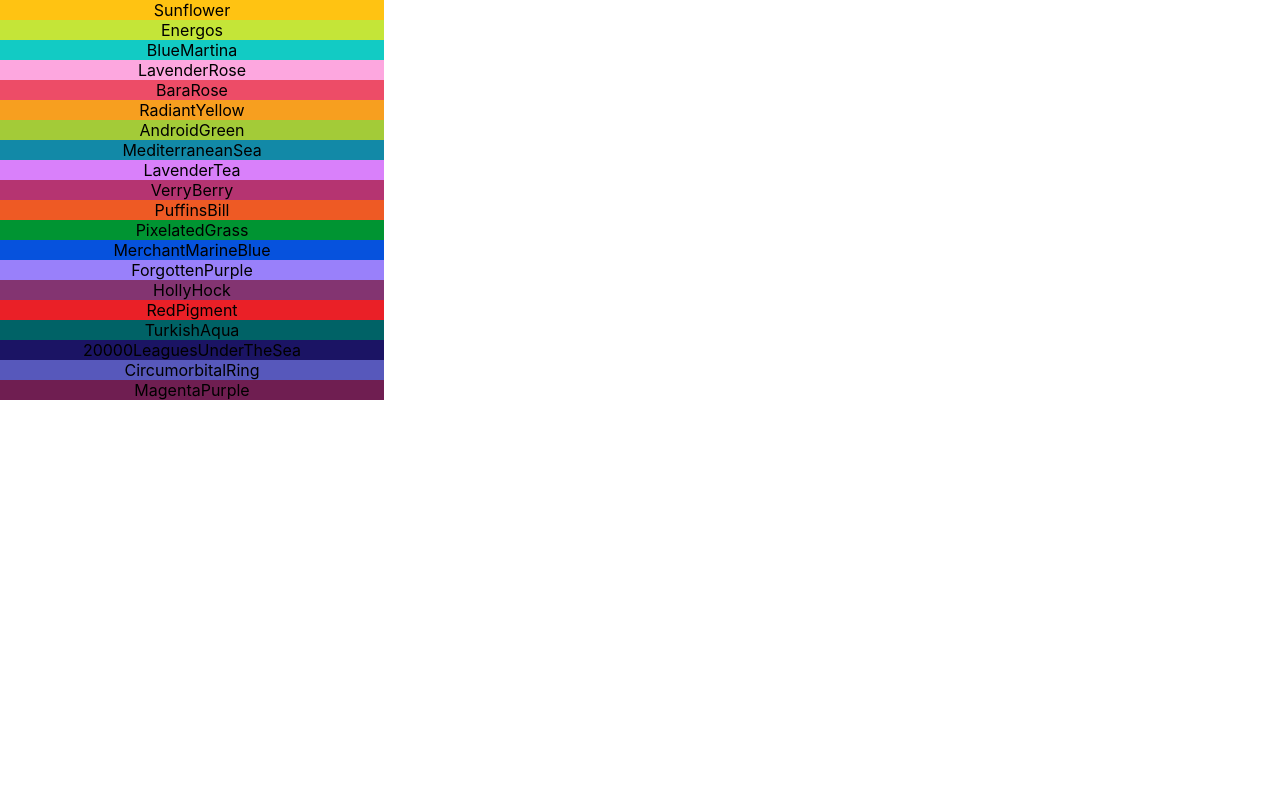
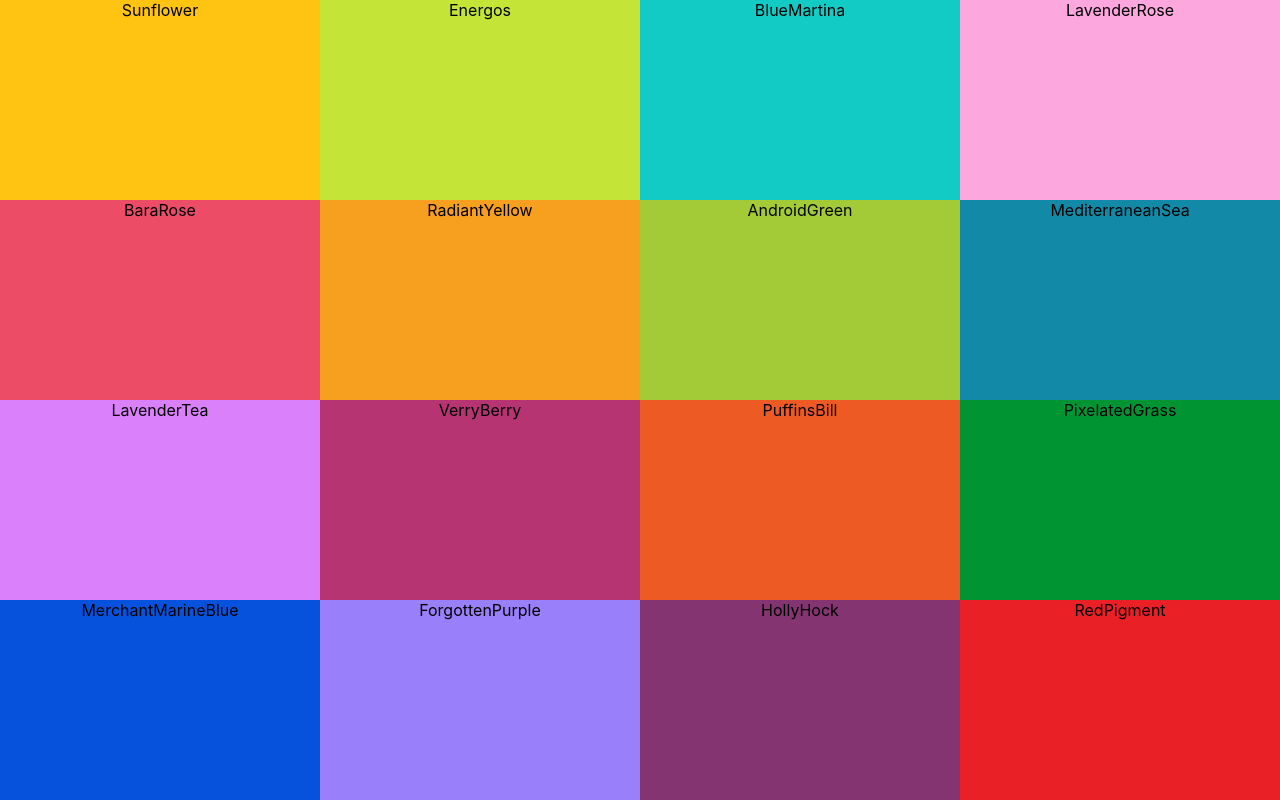
Before and after one commit to feelgeel/color-site, a React (Create React App) app: page / in a window 1280 px wide. Shown: the top 800 px of the page. Built offline with nearby package versions, Linux system fonts and the light colour scheme.

Commit message:
palettes tixraen

```diff
--- a/src/style/colorBox.css
+++ b/src/style/colorBox.css
@@ -1,9 +1,9 @@
 .colorBox{
     /* display: flex; */
-    /* width: 30%;
+    width: 25%;
     height: 25%;
-    margin: 0 auto;
+    /* margin: 0 auto;
     display: inline-block;
-    position: relative;
-    cursor: pointer; */
+    position: relative; */
+    cursor: pointer;
 }
--- a/src/style/palettes.css
+++ b/src/style/palettes.css
@@ -1,11 +1,12 @@
-.palettes{
+ .palettes{
     height: 100vh;
     display: flex;
 }
+
 .palettes-colors{
     display: flex;
-    flex-direction: column;
-    flex: 0 0 30% ;
+    /* flex-direction: column;
+    /* flex: 0 0 30% ; */
     flex-wrap: wrap;
 height: 100%;
 }
```
